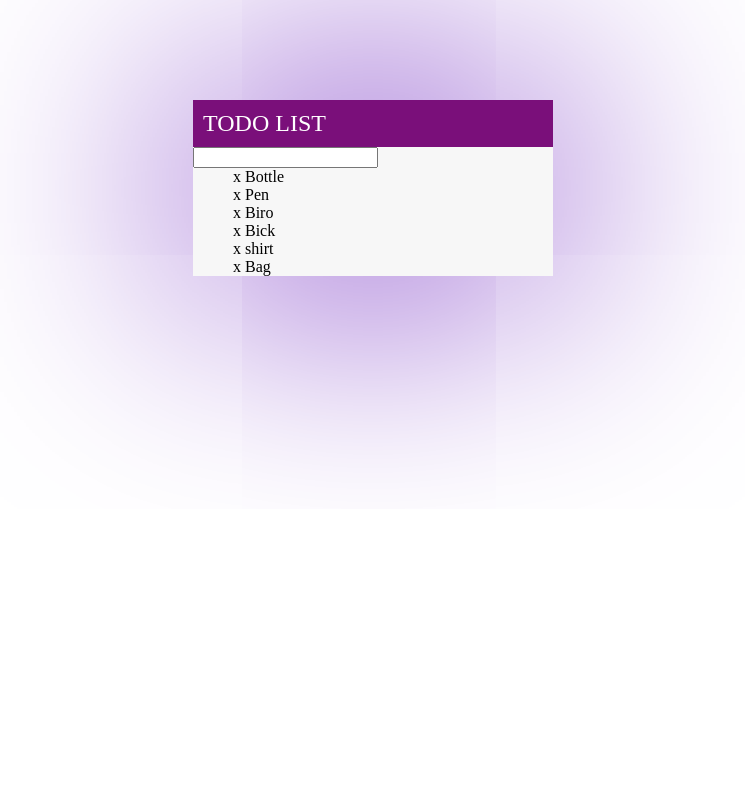
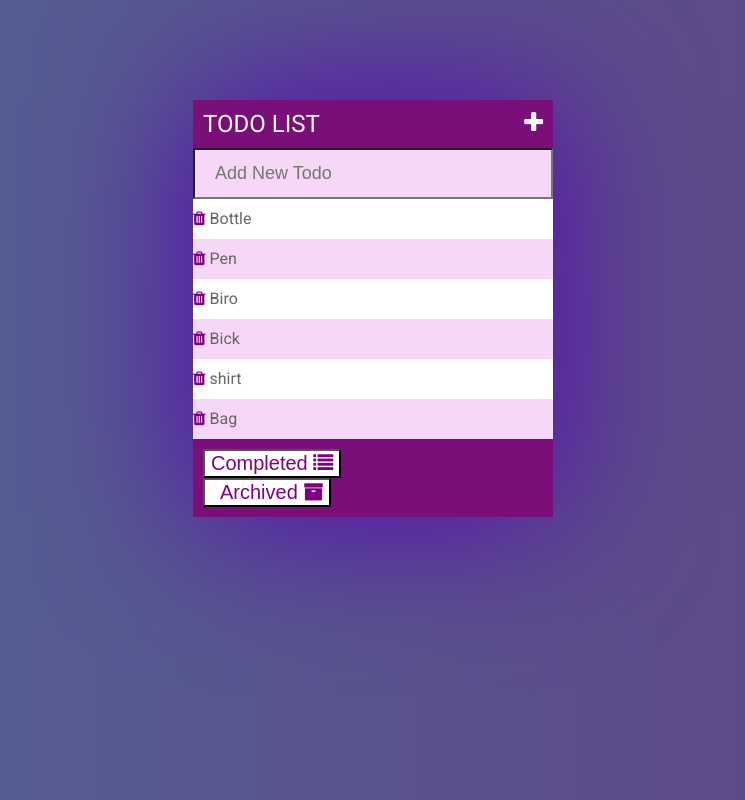
Before and after one commit to justiceotuya/Todo-App, a plain HTML site: page Todo.html in a window 1280 px wide. Shown: the whole page, without its empty margins (267-1012 px from the left). Drawn offline with nearby package versions, Linux system fonts and the light colour scheme.

Commit message:
I added Some styles to the Todo list but I am having problems with navigating the app

```diff
--- a/Todo.css
+++ b/Todo.css
@@ -1,4 +1,4 @@
-h1{
+h1#main{
     background: #7a0f7a;
     color: white;
     margin: 0;
@@ -7,15 +7,71 @@ h1{
     font-size: 24px;
     font-weight: normal;
 }
+.addition{background: #7a0f7a;
+    color: white;
+    margin: 0;
+    padding: 10px 10px;
+    text-transform: uppercase;
+    font-size: 10px;
+    font-weight: normal;
+}
+button{
+    font-size: 20px;
+    background-color: white;
+    color: purple;
+}
+#completed {display:inline-block;margin-right:80px; }
+#archived {display:inline-block;padding-left: 15px}
 
+.fa-plus{
+    float: right;
+}
+.fa-trash{
+    color: purple;
+}
 ul{
     list-style: none;
     margin: 0;
-    pa
+    padding: 0;
+}
+body{
+    font-family: Roboto;
+    background: #614385;  /* fallback for old browsers */
+    background: -webkit-linear-gradient(to right, #516395, #614385);  /* Chrome 10-25, Safari 5.1-6 */
+    background: linear-gradient(to right, #516395, #614385); /* W3C, IE 10+/ Edge, Firefox 16+, Chrome 26+, Opera 12+, Safari 7+ */
+
 }
 
+
+li{
+    background: #fff;
+    height: 40px;
+    line-height: 40px;
+    color: #666;
+}
+
+
+li:nth-child(2n){
+    background: #f7d7f7;
+}
+input{
+    font-size: 18px;
+    background-color:  #f7d7f7;
+    width: 100%;
+    padding: 13px 13px 13px 20px;
+    box-sizing: border-box;
+    color:#7a0f7a;
+}
+
+input:focus{
+    background: rgba(252, 250, 251, 0.226);
+    border: 3px solid #7a0f7a;
+    outline: none;
+}
+
+
 #container{
-    box-shadow: 0 0 300px rgba(87, 0, 180, 5);
+    box-shadow: 0 0 150px rgba(87, 0, 180, 5);
     width: 360px;
     margin: 100px auto;
     background:#f7f7f7;
@@ -26,3 +82,5 @@ ul{
     text-decoration: line-through;
 
 }
+#sortable-1 { list-style-type: none; margin: 0;
+    padding: 0; width: 100%; }
--- a/Todo.html
+++ b/Todo.html
@@ -6,22 +6,30 @@
     <meta http-equiv="X-UA-Compatible" content="ie=edge">
     <title>Todo App</title>
     <link rel="stylesheet" href="Todo.css">
+    <link rel="stylesheet" href="https://cdnjs.cloudflare.com/ajax/libs/font-awesome/4.7.0/css/font-awesome.css">
+    <link href="https://fonts.googleapis.com/css?family=Roboto:400,500,700" rel="stylesheet">
     <script src="https://ajax.googleapis.com/ajax/libs/jquery/3.2.1/jquery.min.js"></script>
 </head>
 <body>
     <div id="container">
-    <h1>Todo List</h1>
-    <input type="text">
+    <h1 id="main">Todo List<i class="fa fa-plus" aria-hidden="true"></i></h1>
+    <input type="text" placeholder="Add New Todo">
 
 
-        <ul>
-            <li><span class="deleteButton">x</span> Bottle</li>
-            <li><span class="deleteButton">x</span> Pen</li>
-            <li><span class="deleteButton">x</span> Biro</li>
-            <li><span class="deleteButton">x</span> Bick</li>
-            <li><span class="deleteButton">x</span> shirt</li>
-            <li><span class="deleteButton">x</span> Bag</li>
+        <ul id = "sortable-1">
+            <li><span class="deleteButton"><i class="fa fa-trash" aria-hidden="true"></i></span> Bottle</li>
+            <li><span class="deleteButton"><i class="fa fa-trash" aria-hidden="true"></i></span> Pen</li>
+            <li><span class="deleteButton"><i class="fa fa-trash" aria-hidden="true"></i></span> Biro</li>
+            <li><span class="deleteButton"><i class="fa fa-trash" aria-hidden="true"></i></span> Bick</li>
+            <li><span class="deleteButton"><i class="fa fa-trash" aria-hidden="true"></i></span> shirt</li>
+            <li><span class="deleteButton"><i class="fa fa-trash" aria-hidden="true"></i></span> Bag</li>
         </ul>
+        <div class="addition">
+            <button id="completed">  Completed  <i class="fa fa-list" aria-hidden="true"></i></button>
+            <button id="archived">  Archived  <i class="fa  fa-archive" aria-hidden="true"></i></button>
+        </div>
+
+
     <div>
 
     </div>
--- a/Todo.js
+++ b/Todo.js
@@ -1,7 +1,10 @@
 //check off specific todos by clicking
 $("ul").on("click", "li", function(){
     $(this).toggleClass("change");
+
 });
+
+$( "li" ).sortable();
 
 //fading and deleting a todo item
 $("ul").on("click","span", function(event){
@@ -15,12 +18,10 @@ $("ul").on("click","span", function(event){
 $("input").keypress(function (e) {
     if(e.which == 13){
         //grabbing new todo text from input and creating a new li
-        $("ul").append("<li><span>x</span> " + $(this).val() + "</li>");
+        $("ul").append("<li><span class='deleteButton'><i class='fa fa-trash' aria-hidden='true'></i></span> " + $(this).val() + "</li>");
 
         //clearing value from input box
         $("input").val(" ");
-
-
     }
 
 });
```
Also changed, not shown: 1 other file.
